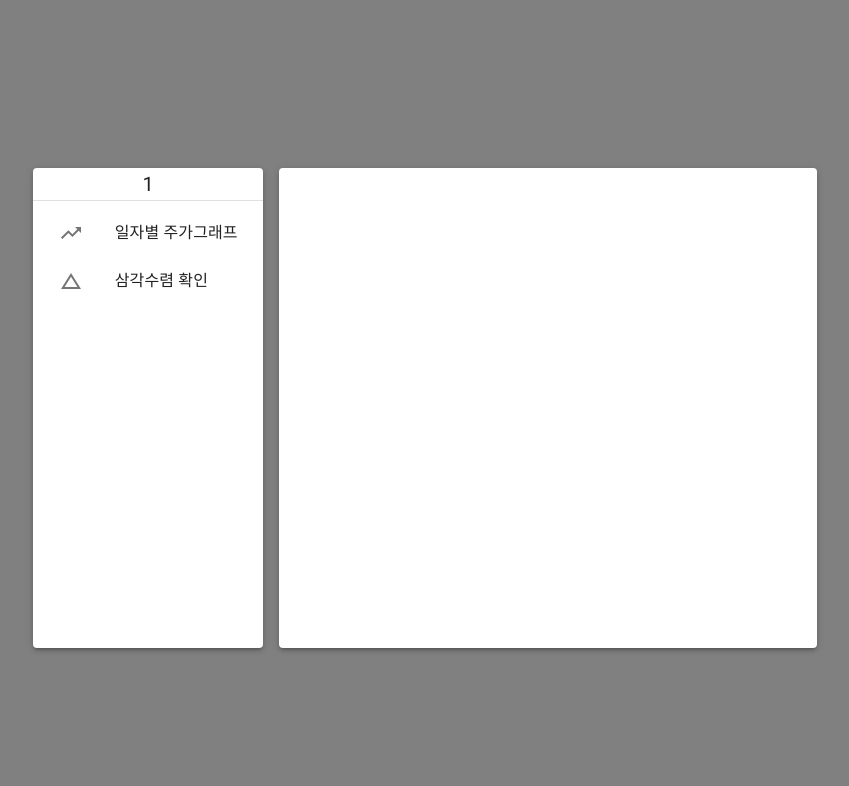
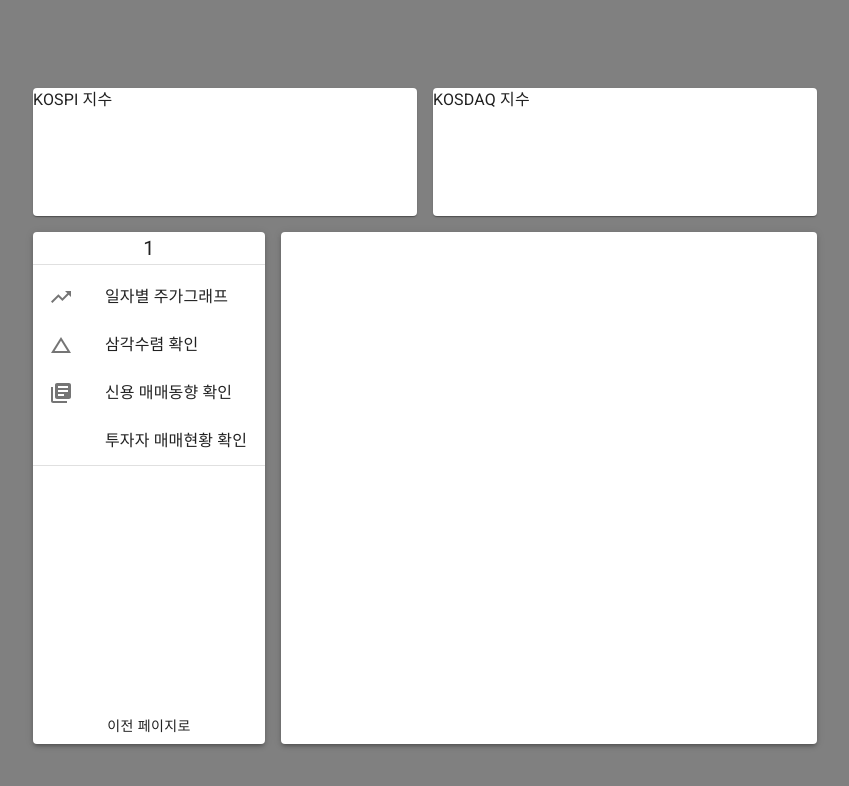
Before and after one commit to Rush-K/StockAnalyzer, a React (Create React App) app: page /1 in a window 1280 px wide. Shown: the top 786 px of the page, without its empty margins (215-1064 px from the left). Built offline with nearby package versions, Linux system fonts and the light colour scheme.

Commit message:
코스피, 코스닥 지수 레이아웃 추가

```diff
--- a/src/components/StockHome.js
+++ b/src/components/StockHome.js
@@ -1,10 +1,12 @@
 import React, { Component } from 'react';
-import { Container, Divider, Paper, Typography,
+import { Container, Divider, Paper, Typography, Button,
         List, ListItem, ListItemIcon, ListItemText } from '@material-ui/core';
-import { ChangeHistory, TrendingUp } from '@material-ui/icons';
+import { ChangeHistory, TrendingUp, LibraryBooks } from '@material-ui/icons';
 import { withStyles } from '@material-ui/core/styles';
+import { Link } from 'react-router-dom';
 
 import DailyChart from './DailyChart';
+import TriangularConvergenceChart from './TriangularConvergenceChart';
 
 const useStyles = theme => ({
     root: {
@@ -14,39 +16,53 @@
       justifyContent: "center",
       '& > *': {
         display: "flex",
+        flexWrap: "wrap",
         justifyContent: "flex-start",
         margin: theme.spacing(1),
         width: theme.spacing(100),
-        height: theme.spacing(60),
+        height: theme.spacing(80),
       },
+    },
+    indexPaper: {
+        display:"flex",
+        margin: theme.spacing(1),
+        width: theme.spacing(48),
+        height: "20%"
     },
     menuPaper: {
         display:"flex",
         flexDirection: "column",
         alignItems: "flex-start",
-        width: theme.spacing(30),
-        height: "100%",
+        width: theme.spacing(29),
+        height: "80%",
         margin: theme.spacing(1),
-        '& > *': {
+        '& > div#list': {
+            width: "100%",
+        },
+        '& > div#stockname': {
             display: "flex",
             justifyContent: "center",
             width: "100%",
+        },
+        '& > div#back': {
+            display: "flex",
+            flexWrap: "wrap",
+            width: "100%",
+            height: "100%",
+            justifyContent: "center",
+            alignItems: "flex-end",
         }
       },
     homePaper: {
         display:"flex",
         alignItems: "center",
         justifyContent: "center",
-        width: theme.spacing(70),
-        height: "100%",
+        width: theme.spacing(67),
+        height: "80%",
         margin: theme.spacing(1),
         '& > *': {
             width: "100%",
         }
-    },
-    formControl: {
-      margin: theme.spacing(2),
-      width: "100%",
     },
     button: {
       margin: theme.spacing(1),
@@ -58,11 +74,18 @@
         super(props);
         this.state = {
             DailyChart : false,
+            TriangularConvergenceChart : false,
         }
     }
 
     changeDailyChartState = (event) => {
-        this.setState({DailyChart: !this.state.DailyChart});
+        this.setState({DailyChart: !this.state.DailyChart,
+                       TriangularConvergenceChart: false});
+    }
+
+    changeTriangularConvergenceChartState = (event) => {
+        this.setState({DailyChart: false,
+                       TriangularConvergenceChart: !this.state.TriangularConvergenceChart});
     }
 
     render() {
@@ -70,13 +93,20 @@
         return (
             <Container className={classes.root}>
                 <div>
+                    {/* KOSPI COSDAQ 지수 */}
+                    <Paper className={classes.indexPaper}>
+                        <Typography>KOSPI 지수</Typography>
+                    </Paper>
+                    <Paper className={classes.indexPaper}>
+                        <Typography>KOSDAQ 지수</Typography>
+                    </Paper>
                     {/* 메뉴 */}
                     <Paper elevation={3} className={classes.menuPaper}>
-                        <div>
+                        <div id="stockname">
                             <Typography variant="h6">{this.props.match.params.stockcode}</Typography>
                         </div>
-                        <Divider />
-                        <div>
+                        <Divider style={{width:"100%"}}/>
+                        <div id="list">
                             <List>
                                 <ListItem button onClick={this.changeDailyChartState}>
                                     <ListItemIcon>
@@ -84,20 +114,39 @@
                                     </ListItemIcon>
                                     <ListItemText primary="일자별 주가그래프" />
                                 </ListItem>
-                                <ListItem button>
+                                <ListItem button onClick={this.changeTriangularConvergenceChartState}>
                                     <ListItemIcon>
                                         <ChangeHistory />
                                     </ListItemIcon>
                                     <ListItemText primary="삼각수렴 확인" />
                                 </ListItem>
+                                <ListItem button>
+                                    <ListItemIcon>
+                                        <LibraryBooks />
+                                    </ListItemIcon>
+                                    <ListItemText primary="신용 매매동향 확인" />
+                                </ListItem>
+                                <ListItem button divider>
+                                    <ListItemIcon>
+
+                                    </ListItemIcon>
+                                    <ListItemText primary="투자자 매매현황 확인" />
+                                </ListItem>
                             </List>
                         </div>
-
+                        <div id="back">
+                            <Link to="/">
+                                <Button>
+                                    이전 페이지로
+                                </Button>
+                            </Link>
+                        </div>
                     </Paper>
 
                     {/* 홈 */}
                     <Paper elevation={3} className={classes.homePaper}>
                         {this.state.DailyChart === true && <DailyChart changeDailyChartState={this.changeDailyChartState} stockcode={this.props.match.params.stockcode}/>}
+                        {this.state.TriangularConvergenceChart === true && <TriangularConvergenceChart changeTriangularConvergenceChartState={this.changeTriangularConvergenceChartState} stockcode={this.props.match.params.stockcode} />}
                     </Paper>
                 </div>
             </Container>
```
